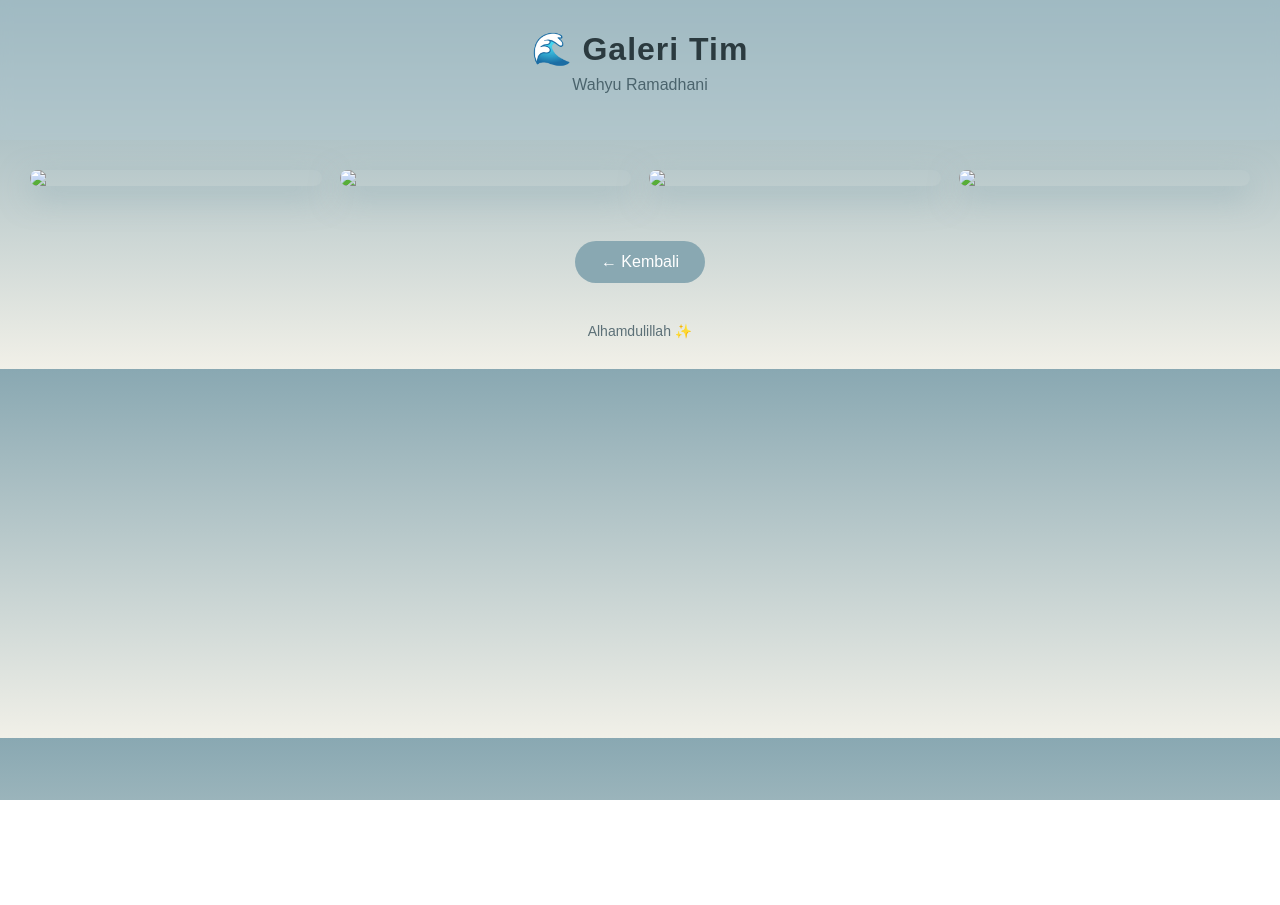
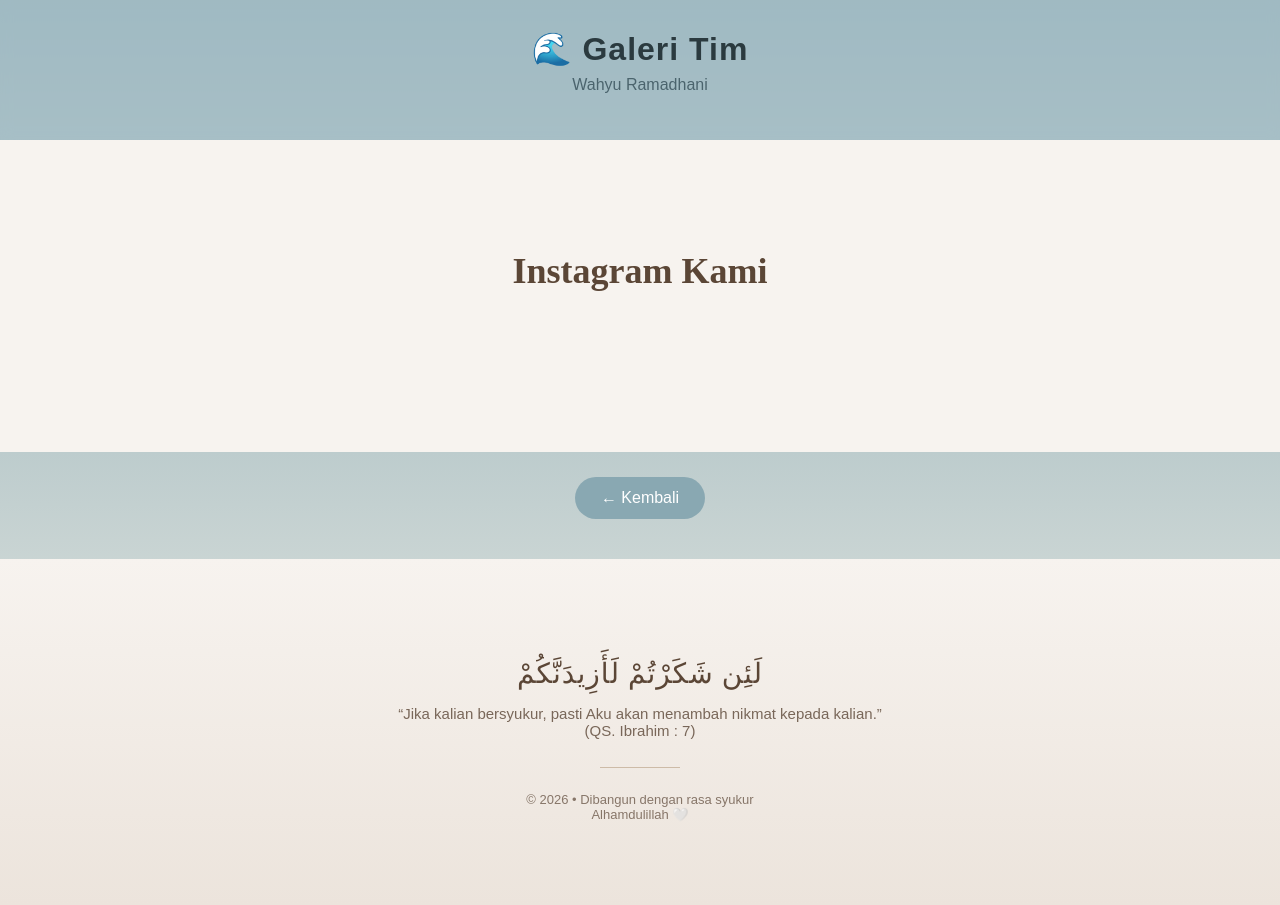
Before and after one commit to abizartempe11-cloud/wahyu, a plain HTML site: page index.html in a window 1280 px wide. Before the commit the page ends 800 px from the top, so only its background shows below. Drawn offline with Linux system fonts and the light colour scheme; a script that the page names is missing.

Commit message:
Update index.html

```diff
--- a/index.html
+++ b/index.html
@@ -74,6 +74,13 @@ footer{
 </style>
 </head>
 
+<script async src="https://www.instagram.com/embed.js"></script>
+<script>
+  if (window.instgrm) {
+    window.instgrm.Embeds.process();
+  }
+</script>
+
 <body>
 
 <header>
@@ -81,20 +88,91 @@ footer{
   <p>Wahyu Ramadhani</p>
 </header>
 
-<section class="gallery">
-  <img src="img1.jpg">
-  <img src="img2.jpg">
-  <img src="img3.jpg">
-  <img src="img4.jpg">
+<!-- INSTAGRAM SECTION -->
+<section id="instagram" style="padding:80px 20px; background:#f7f3ef;">
+  <h2 style="
+    text-align:center;
+    font-size:36px;
+    margin-bottom:48px;
+    color:#5b4636;
+    font-family:serif;">
+    Instagram Kami
+  </h2>
+
+  <div style="
+    display:grid;
+    grid-template-columns:repeat(auto-fit,minmax(320px,1fr));
+    gap:24px;
+    max-width:1200px;
+    margin:auto;
+  ">
+
+    <!-- POST 1 -->
+    <blockquote class="instagram-media"
+      data-instgrm-permalink="https://www.instagram.com/reel/DTl6sCFEsRK/"
+      data-instgrm-version="14">
+    </blockquote>
+
+    <!-- POST 2 -->
+    <blockquote class="instagram-media"
+      data-instgrm-permalink="https://www.instagram.com/reel/DTjUa5mEqIt/"
+      data-instgrm-version="14">
+    </blockquote>
+
+    <!-- POST 3 -->
+    <blockquote class="instagram-media"
+      data-instgrm-permalink="https://www.instagram.com/reel/DTWkxvlEmHZ/"
+      data-instgrm-version="14">
+    </blockquote>
+
+  </div>
 </section>
 
+
 <div style="text-align:center;">
-  <a href="../index.html" class="back">← Kembali</a>
+  <a href=" https://abizartempe11-cloud.github.io/pengumpulan/" class="back">← Kembali</a>
 </div>
 
-<footer>
-  Alhamdulillah ✨
+<footer style="
+  background:linear-gradient(180deg,#f7f3ef,#ece4dc);
+  padding:70px 20px;
+  text-align:center;
+  color:#5b4636;
+">
+
+  <div style="max-width:900px;margin:auto;">
+
+    <p style="
+      font-size:28px;
+      font-family:serif;
+      margin-bottom:14px;
+      letter-spacing:1px;">
+      لَئِن شَكَرْتُمْ لَأَزِيدَنَّكُمْ
+    </p>
+
+    <p style="
+      font-size:15px;
+      opacity:.8;
+      margin-bottom:28px;">
+      “Jika kalian bersyukur, pasti Aku akan menambah nikmat kepada kalian.”
+      <br>(QS. Ibrahim : 7)
+    </p>
+
+    <hr style="
+      width:80px;
+      margin:24px auto;
+      border:none;
+      border-top:1px solid #cdbba7;
+    ">
+
+    <p style="font-size:13px; opacity:.7;">
+      © 2026 • Dibangun dengan rasa syukur
+      <br>Alhamdulillah 🤍
+    </p>
+
+  </div>
 </footer>
+
 
 </body>
 </html>
```
